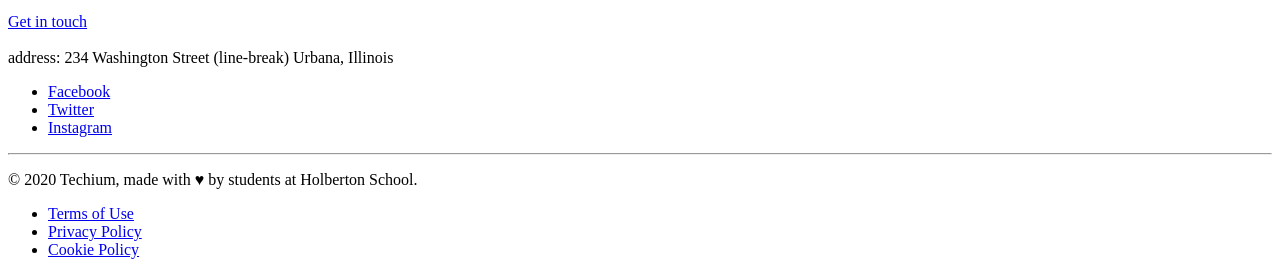
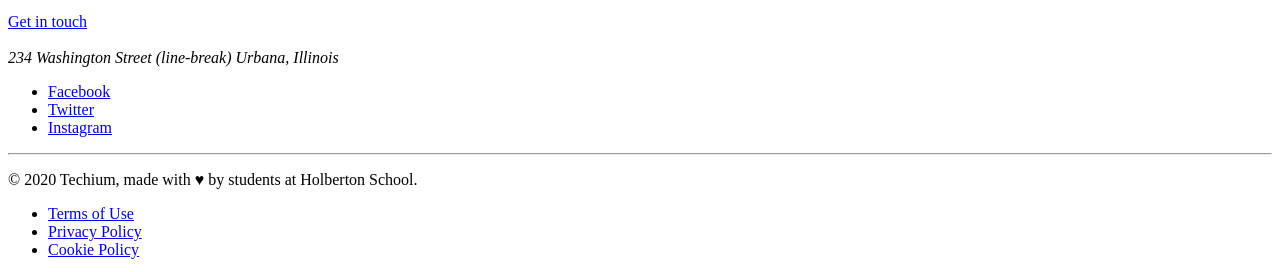
Before and after one commit to sarias12/holbertonschool-web_front_end, a plain HTML site: page 0x00-html_advanced/31-index.html in a window 1280 px wide. Shown: the part 2439-2711 px from the top of the page. Drawn offline with Linux system fonts and the light colour scheme.

Commit message:
Address and latest news authors

```diff
--- a/0x00-html_advanced/31-index.html
+++ b/0x00-html_advanced/31-index.html
@@ -168,7 +168,7 @@
         <br>
         <!-- Footer -->
         <footer>
-            address: 234 Washington Street (line-break) Urbana, Illinois
+            <address>234 Washington Street (line-break) Urbana, Illinois</address>
             <div>
                 <ul>
                     <li><a href="https://www.facebook.com/HolbertonSchool/">Facebook</a></li>
```
